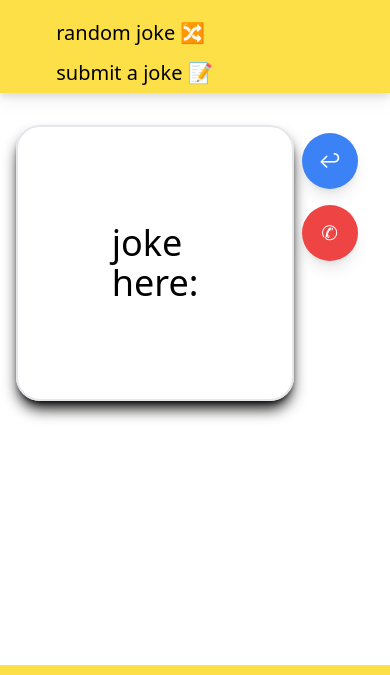
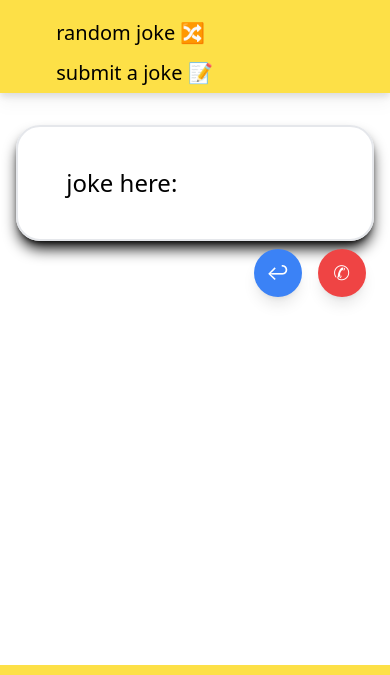
Before and after one commit to akishtp/hasyam-api, a website: page index.html in a window 390 px wide. Shown: the part 51-726 px from the top of the page. Drawn offline with Linux system fonts and the light colour scheme; no server answers.

Commit message:
mobile lloks good too... I hope

```diff
--- a/index.html
+++ b/index.html
@@ -34,21 +34,23 @@
       </div>
     </nav>
     <main class="flex items-center flex-col w-screen py-8 text-xl min-h-1000">
-      <div class="w-11/12 flex items-start md:w-10/12">
+      <div
+        class="w-11/12 flex flex-col items-end md:w-10/12 md:flex-row md:items-start"
+      >
         <div
-          class="border-2 rounded-3xl px-32 py-24 text-4xl shadow-lg shadow-black flex items-center justify-center w-1000"
+          class="border-2 rounded-3xl py-10 px-12 text-2xl shadow-lg shadow-black w-full md:w-1000 md:py-28 md:px-20 md:text-4xl"
           id="joke-container"
         >
           joke here:
         </div>
-        <div class="flex flex-col text-white">
+        <div class="flex flex-row text-white md:flex-col">
           <button
-            class="rounded-full h-14 w-14 bg-blue-500 m-2 shadow-lg"
+            class="rounded-full h-12 w-12 bg-blue-500 m-2 shadow-lg"
             id="new-joke-btn"
           >
             ↩︎
           </button>
-          <button class="rounded-full h-14 w-14 bg-red-500 m-2 shadow-lg">
+          <button class="rounded-full h-12 w-12 bg-red-500 m-2 shadow-lg">
             ✆
           </button>
         </div>
--- a/js/fetchjoke.js
+++ b/js/fetchjoke.js
@@ -8,7 +8,7 @@ function fetchJoke() {
       const joke = data.joke;
 
       // Replace newline characters with two HTML line breaks
-      const formattedJoke = joke.replace(/\n/g, "<br><br>");
+      const formattedJoke = joke.replace(/\n/g, "<br>");
 
       // Display the joke on the webpage
       const jokeContainer = document.getElementById("joke-container");
```
Also changed, not shown: dist/output.css.
